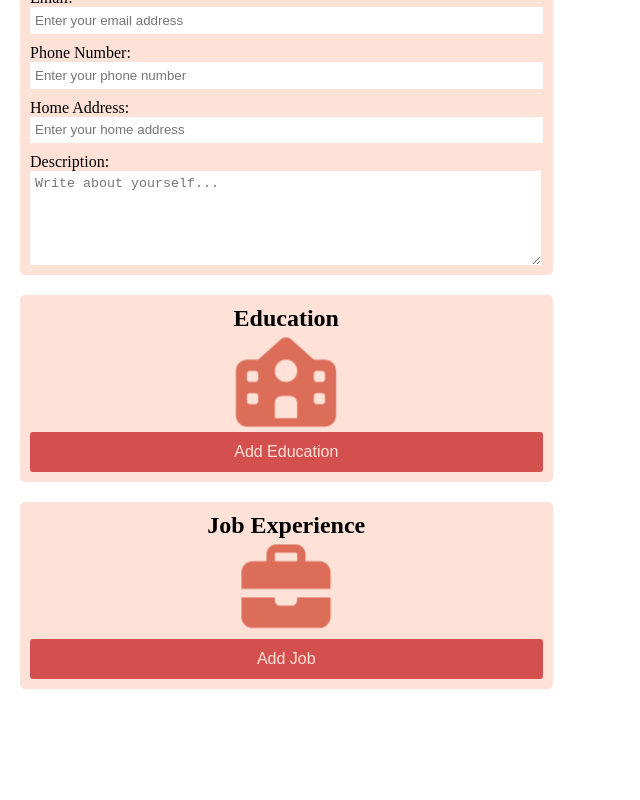
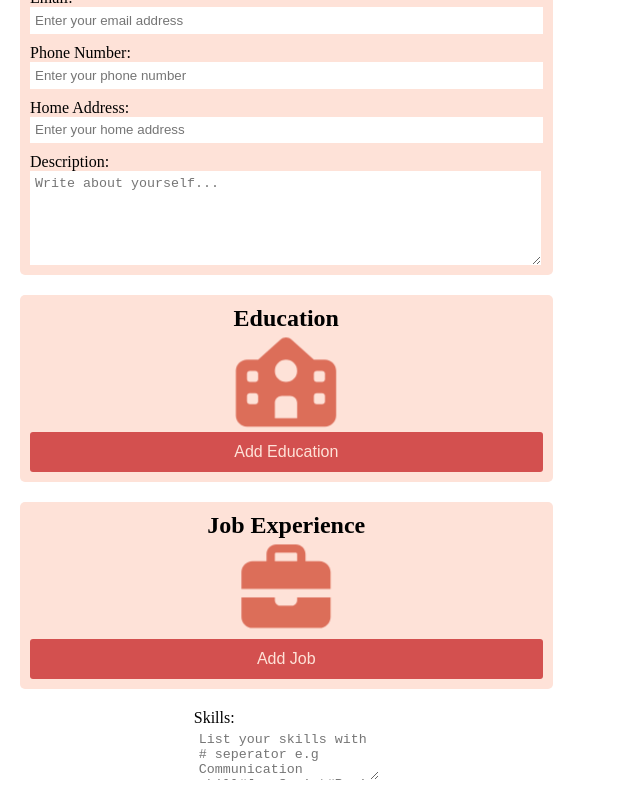
Before and after one commit to TipDevs/resumePX, a React (Vite) app: page / in a window 1280 px wide. Shown: the part 294-1094 px from the top of the page, without its empty margins (0-640 px from the left). Before the commit the page ends 1003 px from the top, so only its background shows below. Built offline with nearby package versions, Linux system fonts and the light colour scheme.

Commit message:
import Skills component and pass in some props to it

```diff
--- a/src/components/FormSection.jsx
+++ b/src/components/FormSection.jsx
@@ -1,6 +1,7 @@
 import General from "./Forms/General";
 import Education from "./Forms/Education";
 import JobExperience from "./Forms/JobExperience";
+import Skills from "./Forms/Skills";
 import "../styles/FormSection.css";
 export default function FormSection({storedEducation, storedJobs, eventHandler, ...props }) {
   return (
@@ -25,6 +26,7 @@ export default function FormSection({storedEducation, storedJobs, eventHandler,
         deleteJobExperience={eventHandler.deleteJobExperience}
         editJobExperience={eventHandler.editJobExperience}
       />
+      <Skills skills={props.skills} onChange={eventHandler.skillFormInput}/>
     </section>
   );
 }
```
